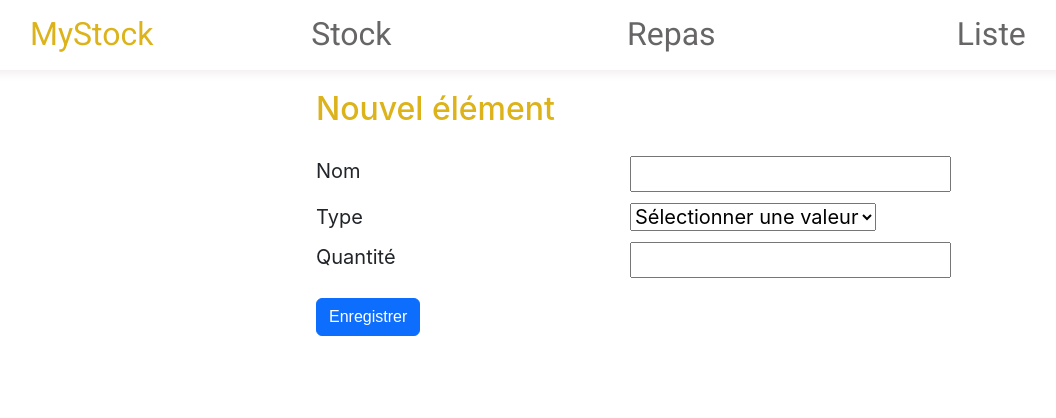
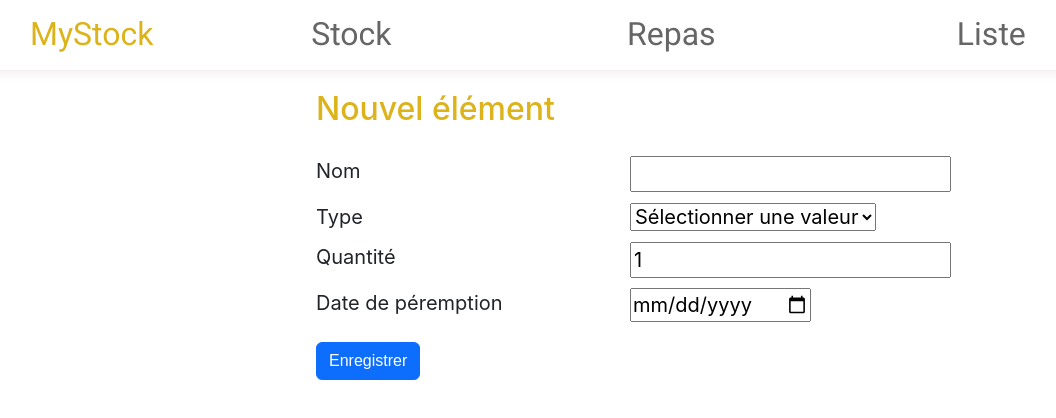
Before and after one commit to plouiserre/ShoppingManagerV2, a React (Create React App) app in the folder shopping-manager-front/: page /Stock/add in a window 1280 px wide. Shown: the top 418 px of the page, without its empty margins (22-1078 px from the left). Built offline with nearby package versions, Linux system fonts and the light colour scheme.

Commit message:
AddStock link in one object

```diff
--- a/shopping-manager-front/src/pages/Stock/AddStock.jsx
+++ b/shopping-manager-front/src/pages/Stock/AddStock.jsx
@@ -3,9 +3,24 @@ import { AddElement } from "../../components/AddElement/AddElement";
 import s from "./style.module.css";
 
 export function AddStock() {
-  const [name, setName] = useState("");
-  const [type, setType] = useState("");
-  const [quantity, setQuantity] = useState("");
+  const [stock, setStock] = useState({
+    name: "",
+    type: "",
+    quantity: 1,
+    datePeremption: Date(),
+  });
+
+  function saveStock() {
+    console.log(
+      stock.name +
+        " " +
+        stock.type +
+        " " +
+        stock.quantity +
+        " " +
+        stock.datePeremption
+    );
+  }
   return (
     <div>
       <form className={`container-fluid ${s.formStock}`}>
@@ -22,8 +37,10 @@ export function AddStock() {
           <div className="col-4">
             <input
               type="text"
-              value={name}
-              onChange={(event) => setName(event.target.value)}
+              value={stock.name}
+              onChange={(event) =>
+                setStock({ ...stock, name: event.target.value })
+              }
             />
           </div>
           <div className="col-2"></div>
@@ -33,9 +50,9 @@ export function AddStock() {
           <div className="col-3">Type</div>
           <div className="col-4">
             <select
-              value={type}
+              value={stock.type}
               onChange={(event) => {
-                setType(event.target.value);
+                setStock({ ...stock, type: event.target.value });
               }}
             >
               <option>Sélectionner une valeur</option>
@@ -53,9 +70,23 @@ export function AddStock() {
           <div className="col-4">
             <input
               type="number"
-              value={quantity}
+              value={stock.quantity}
               onChange={(event) => {
-                setQuantity(event.target.value);
+                setStock({ ...stock, quantity: event.target.value });
+              }}
+            />
+          </div>
+          <div className="col-2"></div>
+        </div>
+        <div className={`row ${s.lineForm}`}>
+          <div className="col-3"></div>
+          <div className="col-3">Date de péremption</div>
+          <div className="col-4">
+            <input
+              type="date"
+              value={stock.datePeremption}
+              onChange={(event) => {
+                setStock({ ...stock, datePeremption: event.target.value });
               }}
             />
           </div>
@@ -66,9 +97,7 @@ export function AddStock() {
           <div className="col-7">
             <AddElement
               labelButton={"Enregistrer"}
-              actionButton={() =>
-                console.log(name + " " + type + " " + quantity)
-              }
+              actionButton={() => saveStock()}
             />
           </div>
           <div className="col-2"></div>
```
